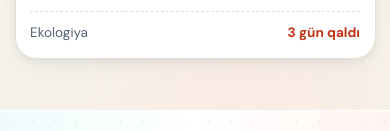
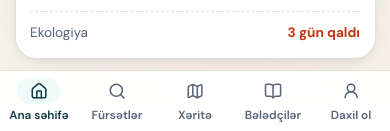
Before and after one commit to 1brah1m0f/Voluntering-platform, a React (Vite) app: page / in a window 390 px wide. Shown: the part 713-844 px from the top of the page. Built offline with nearby package versions, Linux system fonts and the light colour scheme; no server answers; the database is empty.

Commit message:
feat: enhance UI/UX with unified mobile nav, smooth scrolling, skeleton loaders, and micro-interactions

```diff
--- a/src/App.tsx
+++ b/src/App.tsx
@@ -11,6 +11,7 @@ import Pricing from './components/Pricing';
 import FAQ from './components/FAQ';
 import FinalCta from './components/FinalCta';
 import Footer from './components/Footer';
+import MobileNav from './components/MobileNav';
 
 /** The marketing landing page at "/". */
 export default function App() {
@@ -19,7 +20,7 @@ export default function App() {
   return (
     <>
       <Navbar />
-      <main id="main">
+      <main id="main" className="pb-20 lg:pb-0">
         <Hero />
         <ProgramStrip />
         <Explainer />
@@ -29,7 +30,8 @@ export default function App() {
         <FAQ />
         <FinalCta />
       </main>
-      <Footer />
+      <Footer className="pb-20 lg:pb-0" />
+      <MobileNav />
       <BackToTop />
       <InstallPrompt />
     </>
--- a/src/app/AppLayout.tsx
+++ b/src/app/AppLayout.tsx
@@ -123,10 +123,10 @@ export default function AppLayout() {
   // After signing in, come back to the page the guest was looking at.
   const back = { from: location.pathname + location.search };
 
-  type NavItem = { to: string; end: boolean; label: string; Icon: LucideIcon; also?: string; badge?: string };
+  type NavItem = { to: string; end: boolean; label: string; Icon: LucideIcon; also?: string; badge?: string; state?: any };
   const explore: NavItem[] = [
     // The dashboard is a page of its own; /app is the search.
-    ...(guest ? [] : [{ to: '/app/home', end: false, label: tx.nav.home, Icon: House }]),
+    { to: guest ? '/' : '/app/home', end: guest, label: tx.nav.home, Icon: House },
     { to: '/app', end: true, label: tx.nav.opportunities, Icon: Search },
     { to: '/app/map', end: false, label: tx.nav.map, Icon: MapIcon },
     { to: '/app/calendar', end: false, label: tx.nav.calendar, Icon: CalendarDays },
@@ -156,7 +156,9 @@ export default function AppLayout() {
   // Phones (max 5 tabs): guests get the explore tabs; members their daily pages.
   // Guides are linked from the dashboard; admin pages are for desktop.
   const pick = (...paths: string[]) => paths.flatMap((p) => [...explore, ...mine].filter((i) => i.to === p));
-  const links = guest ? explore.filter((i) => i.to !== '/app/calendar') : pick('/app/home', '/app', '/app/map', '/app/tracker', '/app/profile');
+  const links = guest
+    ? [...explore.filter((i) => i.to !== '/app/calendar'), { to: '/login', end: false, label: tx.guest.logIn, Icon: UserRound, state: back }]
+    : pick('/app/home', '/app', '/app/map', '/app/tracker', '/app/profile');
   const activeFor = (item: NavItem, isActive: boolean) => isActive || (!!item.also && location.pathname.startsWith(item.also));
   const isPremium = isPaidPlan(profile?.plan);
 
--- a/src/app/pages/OpportunitiesPage.tsx
+++ b/src/app/pages/OpportunitiesPage.tsx
@@ -9,7 +9,7 @@ import { COSTS, INTERESTS, KINDS, type InterestId } from '../taxonomy';
 import { useAppText } from '../text';
 import { PREMIUM_EARLY_HOURS, type Kind, type Opportunity, type SavedSearch } from '../types';
 import { GOOD_MATCH, matchScore, type MatchReason } from '../match';
-import { Chip, DeadlineChip, ErrorState, Notice, ProgramBadge, SaveButton, Spinner, inputClass, useDismissed } from '../ui';
+import { Chip, DeadlineChip, ErrorState, Notice, ProgramBadge, SaveButton, Skeleton, Spinner, inputClass, useDismissed } from '../ui';
 import { daysUntil } from '../util';
 import { hasPremium } from '../plans';
 
@@ -223,7 +223,18 @@ export default function OpportunitiesPage() {
   const activeFilters = [program, kind, country, soon, funded, showClosed].filter(Boolean).length;
 
   if (error) return <ErrorState onRetry={reload} />;
-  if (!opportunities) return <Spinner label={tx.loading} />;
+  if (!opportunities)
+    return (
+      <div className="space-y-6">
+        <Skeleton className="h-32 w-full rounded-[2rem]" />
+        <Skeleton className="h-24 w-full rounded-3xl" />
+        <div className="grid gap-4 sm:grid-cols-2 lg:grid-cols-3">
+          {[...Array(6)].map((_, i) => (
+            <Skeleton key={i} className="h-48 w-full rounded-3xl" />
+          ))}
+        </div>
+      </div>
+    );
 
   return (
     <div>
--- a/src/app/ui.tsx
+++ b/src/app/ui.tsx
@@ -17,6 +17,12 @@ export function Spinner({ label }: { label?: string }) {
       <Loader2 className="h-5 w-5 animate-spin text-brand-600" aria-hidden="true" />
       {label}
     </div>
+  );
+}
+
+export function Skeleton({ className }: { className?: string }) {
+  return (
+    <div className={`animate-pulse rounded bg-slate-200 ${className}`} aria-hidden="true" />
   );
 }
 
--- a/src/components/Footer.tsx
+++ b/src/components/Footer.tsx
@@ -8,18 +8,18 @@ const socials = [
   { href: SOCIAL_LINKS.telegram, label: 'Telegram', Icon: TelegramIcon },
 ].filter((s) => s.href);
 
-export default function Footer() {
+export default function Footer({ className = '' }: { className?: string }) {
   const { t } = useLang();
   const product = [
     { to: '/app', label: t.nav.opportunities },
     { to: '/app/calendar', label: t.nav.calendar },
     { to: '/guides', label: t.nav.guides },
-    { to: '#how', label: t.nav.how },
-    { to: '#pricing', label: t.nav.pricing },
-    { to: '#faq', label: t.faq.eyebrow },
+    { to: '/#how', label: t.nav.how },
+    { to: '/#pricing', label: t.nav.pricing },
+    { to: '/#faq', label: t.faq.eyebrow },
   ];
   return (
-    <footer className="border-t border-line bg-paper/45 py-12">
+    <footer className={`border-t border-line bg-paper/45 py-12 ${className}`}>
       <div className="container-x">
         <div className="grid gap-10 md:grid-cols-[2fr_1fr_1fr]">
           <div className="max-w-sm">
--- /dev/null
+++ b/src/components/MobileNav.tsx
@@ -0,0 +1,39 @@
+import { NavLink } from 'react-router-dom';
+import { House, Search, Map as MapIcon, BookOpen, UserRound } from 'lucide-react';
+import { useAppText } from '../app/text';
+
+export default function MobileNav() {
+  const { tx } = useAppText();
+
+  const links = [
+    { to: '/', end: true, label: tx.nav.home, Icon: House },
+    { to: '/app', end: true, label: tx.nav.opportunities, Icon: Search },
+    { to: '/app/map', end: false, label: tx.nav.map, Icon: MapIcon },
+    { to: '/guides', end: false, label: tx.nav.guides, Icon: BookOpen },
+    { to: '/login', end: false, label: tx.guest.logIn, Icon: UserRound }
+  ];
+
+  return (
+    <nav
+      className="fixed inset-x-0 bottom-0 z-40 grid border-t border-line bg-white/95 pb-[env(safe-area-inset-bottom)] backdrop-blur lg:hidden print:hidden"
+      style={{ gridTemplateColumns: `repeat(${links.length}, 1fr)` }}
+      aria-label="Mobile Navigation"
+    >
+      {links.map((item) => (
+        <NavLink
+          key={item.to}
+          to={item.to}
+          end={item.end}
+          className={({ isActive }) =>
+            `group flex flex-col items-center gap-0.5 py-2 text-xs font-semibold ${isActive ? 'active text-brand-900' : 'text-slate-500 hover:text-slate-700'}`
+          }
+        >
+          <span className="flex h-7 w-12 items-center justify-center rounded-full transition group-[.active]:bg-brand-50">
+            <item.Icon className="h-5 w-5" aria-hidden="true" />
+          </span>
+          <span className="max-w-full truncate px-1">{item.label}</span>
+        </NavLink>
+      ))}
+    </nav>
+  );
+}
--- a/src/components/Navbar.tsx
+++ b/src/components/Navbar.tsx
@@ -23,8 +23,8 @@ export default function Navbar() {
   const links = [
     { href: '/app', label: t.nav.opportunities },
     { href: '/guides', label: t.nav.guides },
-    { href: '#pricing', label: t.nav.pricing },
-    { href: '#faq', label: t.faq.eyebrow },
+    { href: '/#pricing', label: t.nav.pricing },
+    { href: '/#faq', label: t.faq.eyebrow },
   ];
 
   return (
--- a/src/index.css
+++ b/src/index.css
@@ -20,6 +20,7 @@
   @media (max-width: 639px) {
     input:not([type='checkbox']):not([type='radio']), select, textarea { font-size: 16px !important; }
   }
+  html { scroll-behavior: smooth; }
   /* Long Azerbaijani words in headings shouldn't push the page sideways. */
   h1, h2, h3 { overflow-wrap: anywhere; }
   body {
@@ -46,10 +47,10 @@
     @apply rounded-3xl border border-line bg-white shadow-card;
   }
   .btn-primary {
-    @apply relative isolate overflow-hidden inline-flex items-center justify-center gap-2 rounded-full bg-coral-700 px-5 py-2.5 sm:px-6 sm:py-3 font-semibold text-white shadow-lg shadow-coral-700/25 transition hover:-translate-y-0.5 hover:bg-coral-800 active:translate-y-0 disabled:cursor-not-allowed disabled:opacity-60;
+    @apply relative isolate overflow-hidden inline-flex items-center justify-center gap-2 rounded-full bg-coral-700 px-5 py-2.5 sm:px-6 sm:py-3 font-semibold text-white shadow-lg shadow-coral-700/25 transition hover:-translate-y-0.5 hover:bg-coral-800 active:scale-95 disabled:cursor-not-allowed disabled:opacity-60;
   }
   .btn-secondary {
-    @apply inline-flex items-center justify-center gap-2 rounded-full border border-slate-200 bg-white px-5 py-2.5 sm:px-6 sm:py-3 font-semibold text-slate-800 transition hover:border-brand-300 hover:text-brand-700;
+    @apply inline-flex items-center justify-center gap-2 rounded-full border border-slate-200 bg-white px-5 py-2.5 sm:px-6 sm:py-3 font-semibold text-slate-800 transition hover:border-brand-300 hover:text-brand-700 active:scale-95;
   }
   .field-surface {
     @apply w-full rounded-xl sm:rounded-2xl border border-line bg-white px-3.5 py-2.5 sm:px-4 sm:py-3 text-sm text-slate-900 shadow-sm transition placeholder:text-slate-400 focus:border-brand-500 focus:outline-none focus:ring-4 focus:ring-brand-100;
```
